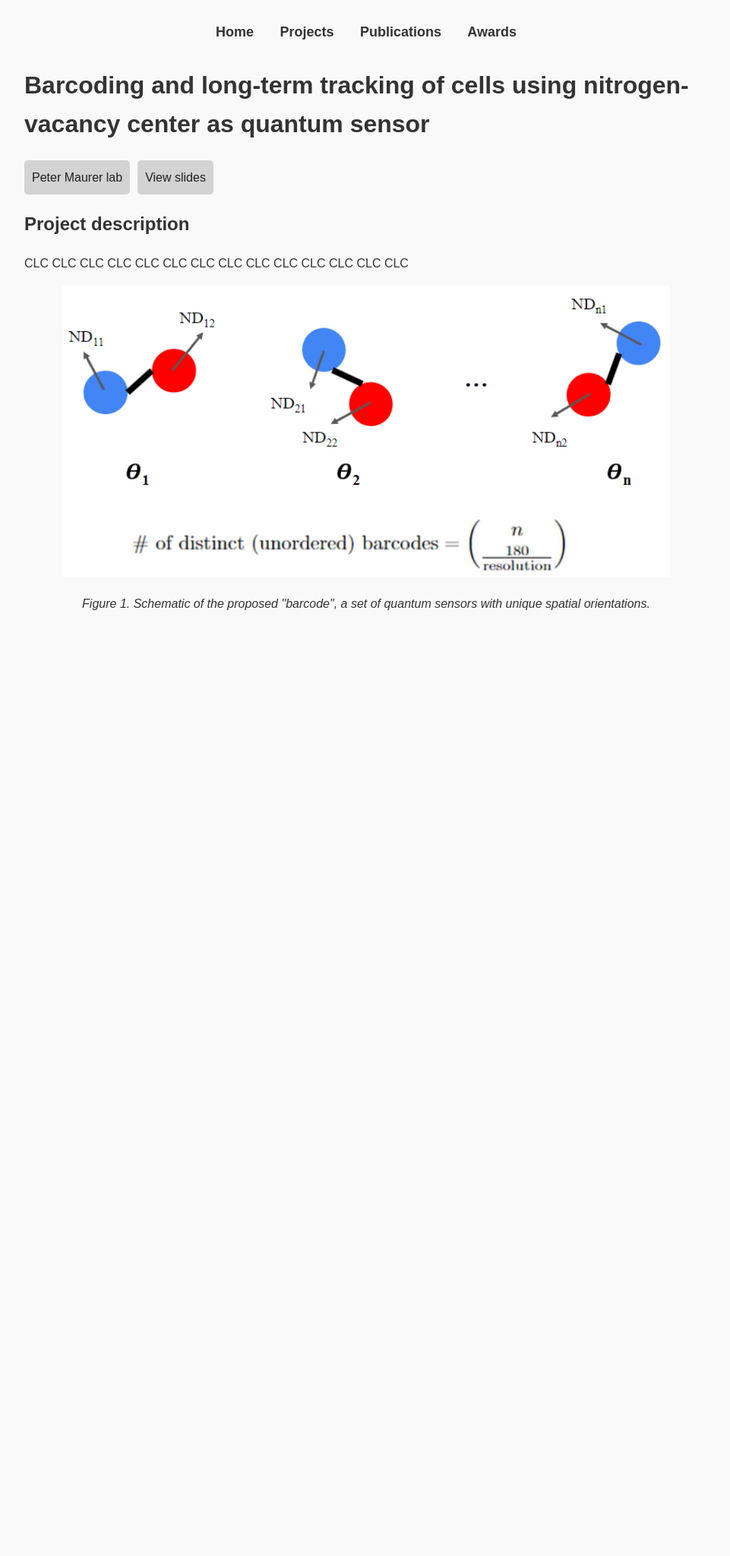
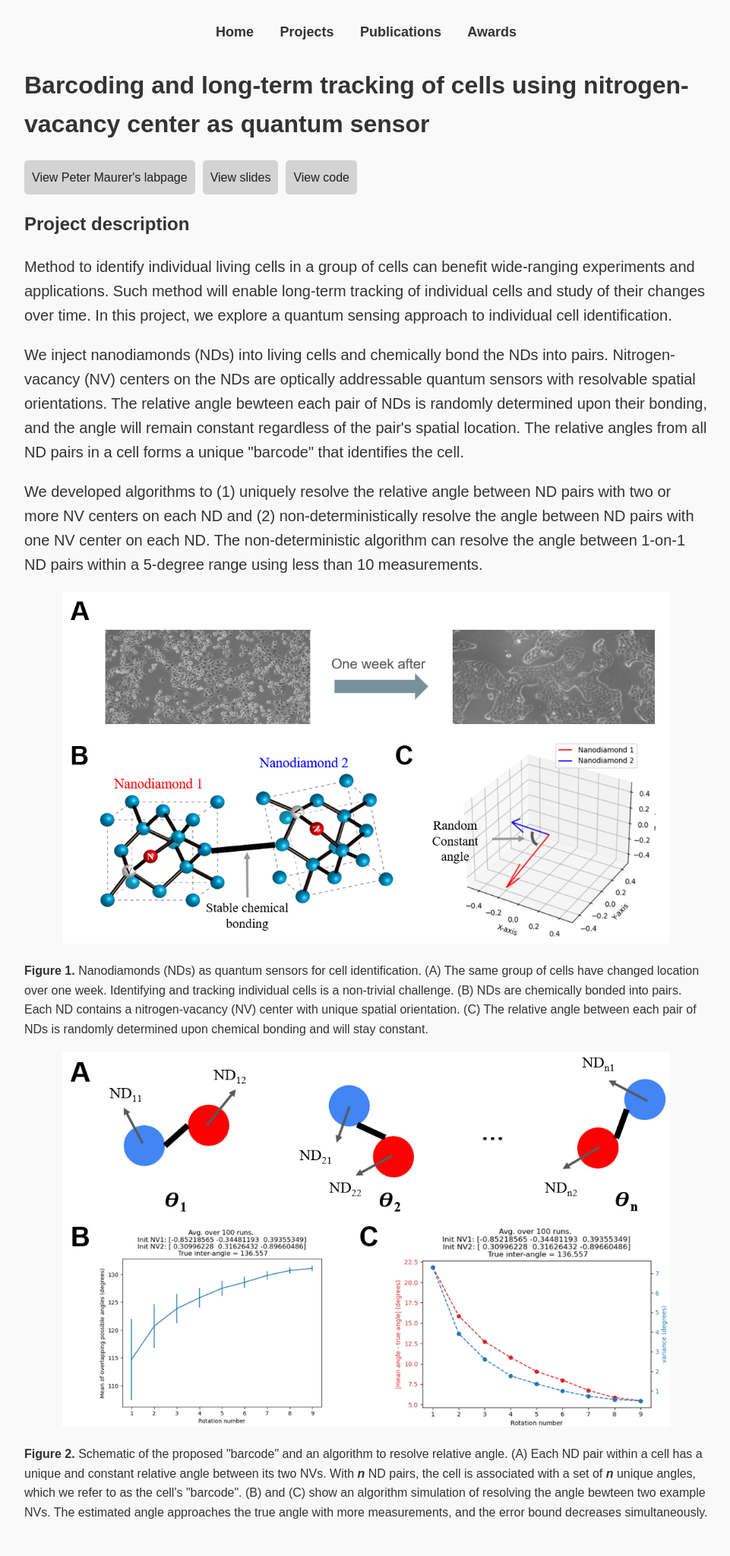
Before and after one commit to jhanliufu-personal/jhanliufu-personal.github.io, a Jekyll site: the page built from _projects/cell_tracking.md, in a window 1280 px wide. Shown: the whole page at 76% size, without its empty margins (158-1119 px from the left). Built offline with Jekyll 4.4.1, drawn with Linux system fonts in a browser that asks for light colours; before the commit the page ends 900 px from its top, so only the background shows below that.

Commit message:
update figures, add repos

```diff
--- a/_layouts/project.html
+++ b/_layouts/project.html
@@ -6,7 +6,7 @@ layout: default
 <div class="button-container">
   {% for lab in page.lab %}
     {% assign lab_data = site.data.research_labs[lab] %}
-    <a href="{{ lab_data.lab_url }}" class="button">{{ lab }} lab</a>
+    <a href="{{ lab_data.lab_url }}" class="button">View {{ lab }}'s labpage</a>
   {% endfor %}
 
   {% if page.publications %}
@@ -15,7 +15,7 @@ layout: default
       {% if relevant_pubs contains pub.slug %}
         {% assign name = pub.slug | split: '_' | first %}
         {% assign year = pub.slug | split: '_' | last %}
-        <a href="{{ pub.url }}" class="button">{{ name }} et al. {{ year }}</a>
+        <a href="{{ pub.url }}" class="button">View {{ name }} et al. {{ year }}</a>
       {% endif %}
     {% endfor %}
   {% endif %}
@@ -24,6 +24,10 @@ layout: default
     <a href="{{ page.slides }}" class="button">View slides</a>
   {% endif %}
 
+  {% if page.repository %}
+    <a href="{{ page.repository }}" class="button">View code</a>
+  {% endif %}
+
   {% if page.written_report %}
     <a href="{{ page.written_report }}" class="button">View report</a>
   {% endif %}
--- a/_projects/cell_tracking.md
+++ b/_projects/cell_tracking.md
@@ -3,17 +3,35 @@ layout: project
 year: 2023
 location: University of Chicago
 title: Barcoding and long-term tracking of cells using nitrogen-vacancy center as quantum sensor
-description: "Identified and tracked living cells by resolving orientation of multiple NV centers as unique barcodes."
+description: "Identified and tracked living cells by resolving spatial orientations of NV centers as unique barcodes."
 slides: "/assets/slides/20240129_celltracking_update.pdf"
+repository: "https://github.com/JhanLiufu/CellBarcoding2023_Maurer/tree/master"
 lab:
 - Peter Maurer
 ---
 ## Project description
-CLC CLC CLC CLC CLC CLC CLC CLC CLC CLC CLC CLC CLC CLC
+<div style="font-size: 20px;">
+    <p>
+    Method to identify individual living cells in a group of cells can benefit wide-ranging experiments and applications. Such method will enable long-term tracking of individual cells and study of their changes over time. In this project, we explore a quantum sensing approach to individual cell identification.
+    </p>
+    <p>
+    We inject nanodiamonds (NDs) into living cells and chemically bond the NDs into pairs. Nitrogen-vacancy (NV) centers on the NDs are optically addressable quantum sensors with resolvable spatial orientations. The relative angle bewteen each pair of NDs is randomly determined upon their bonding, and the angle will remain constant regardless of the pair's spatial location. The relative angles from all ND pairs in a cell forms a unique "barcode" that identifies the cell.
+    </p>
+    <p>
+    We developed algorithms to (1) uniquely resolve the relative angle between ND pairs with two or more NV centers on each ND and (2) non-deterministically resolve the angle between ND pairs with one NV center on each ND. The non-deterministic algorithm can resolve the angle between 1-on-1 ND pairs within a 5-degree range using less than 10 measurements.
+    </p>
+</div>
 
 <div align="center">
-    <img src="/assets/images/celltracking_graphical_abstract.png" alt="Example Image" width="800"/>
-    <p><em>
-        Figure 1. Schematic of the proposed "barcode", a set of quantum sensors with unique spatial orientations.
-    </em></p>
+    <img src="/assets/images/celltracking_graphical_abstract_1.png" alt="Example Image" width="800"/>
+    <p class="figure_caption">
+        <strong>Figure 1.</strong> Nanodiamonds (NDs) as quantum sensors for cell identification. (A) The same group of cells have changed location over one week. Identifying and tracking individual cells is a non-trivial challenge. (B) NDs are chemically bonded into pairs. Each ND contains a nitrogen-vacancy (NV) center with unique spatial orientation. (C) The relative angle between each pair of NDs is randomly determined upon chemical bonding and will stay constant.
+    </p>
 <div>
+
+<div align="center">
+    <img src="/assets/images/celltracking_graphical_abstract_2.png" alt="Example Image" width="800"/>
+    <p class="figure_caption">
+        <strong>Figure 2.</strong> Schematic of the proposed "barcode" and an algorithm to resolve relative angle. (A) Each ND pair within a cell has a unique and constant relative angle between its two NVs. With <em><strong>n</strong></em> ND pairs, the cell is associated with a set of <em><strong>n</strong></em> unique angles, which we refer to as the cell's "barcode". (B) and (C) show an algorithm simulation of resolving the angle bewteen two example NVs. The estimated angle approaches the true angle with more measurements, and the error bound decreases simultaneously.
+    </p>
+<div>
--- a/_sass/main.scss
+++ b/_sass/main.scss
@@ -175,3 +175,8 @@ nav a:hover {
   background: #800000;
   font-size: 20px;
 }
+
+.figure_caption{
+  text-align: left;
+  font-size: 16px;
+}
```
Also changed, not shown: _projects/closed_loop_control.md (+18 -3 lines), _projects/drop_connect.md (+21 -18 lines), assets/images/CLC_graphical_abstract.png (added), assets/images/celltracking_graphical_abstract.png (deleted), assets/images/celltracking_graphical_abstract_1.png (added), assets/images/celltracking_graphical_abstract_2.png (added).
